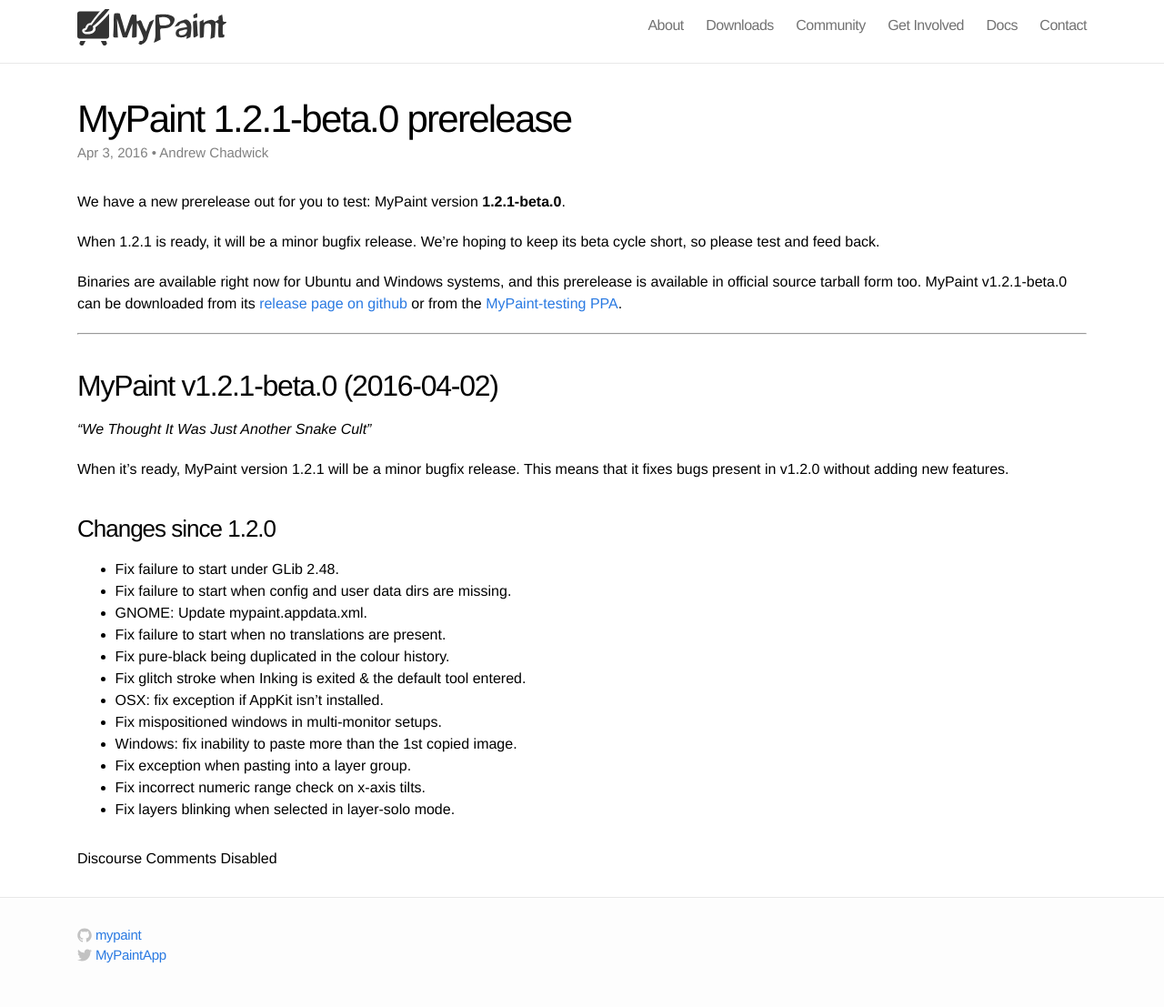
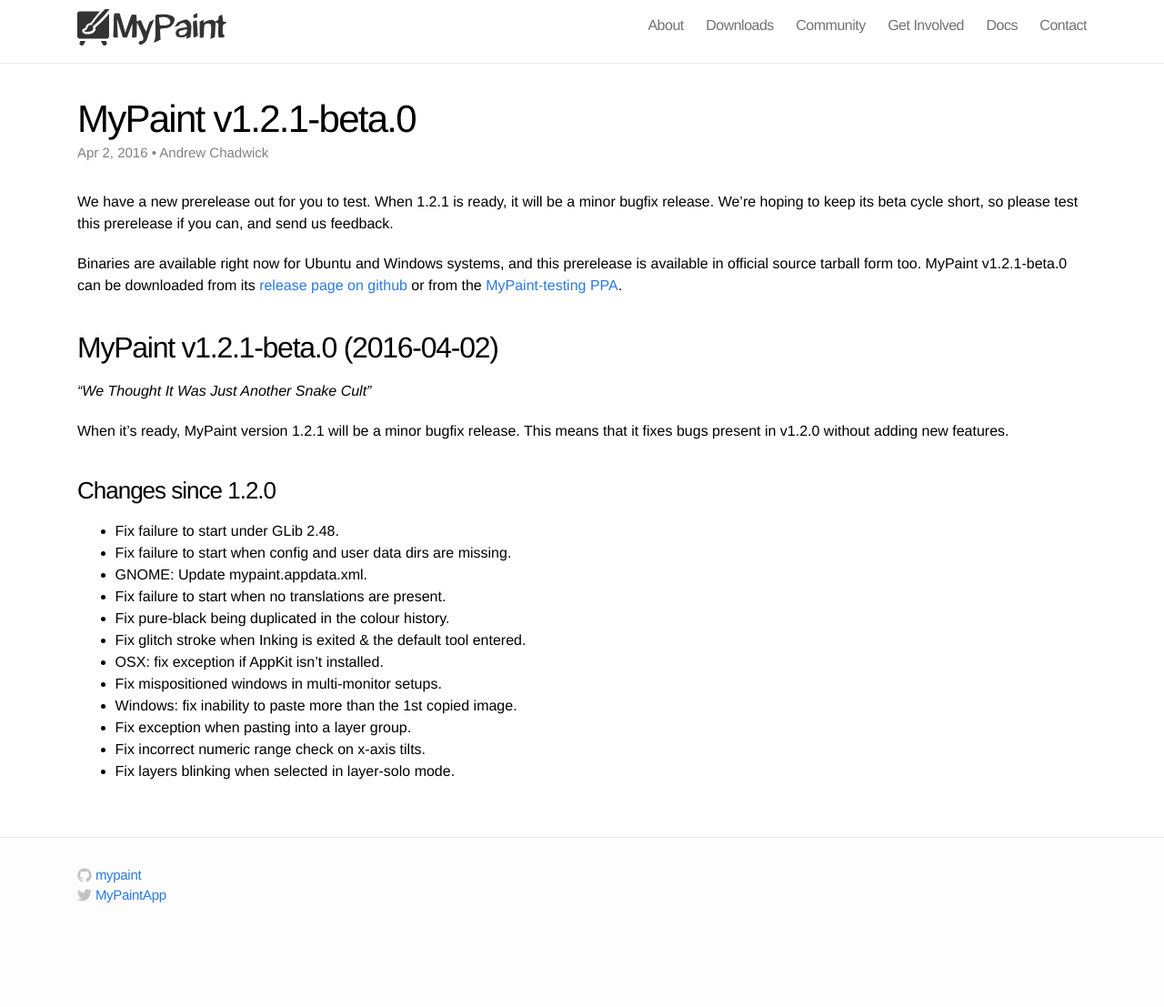
Before and after one commit to mypaint/website-2015, a Jekyll site: the page built from _posts/2016-04-03-mypaint-v1-2-1-beta-0.md, in a window 1280 px wide. Shown: the whole page at 91% size. Built offline with Jekyll 4.4.1, drawn with Linux system fonts in a browser that asks for light colours; a script that is not in the unit is left out; after the commit the page ends 1041 px from its top, so only the background shows below that.

Commit message:
Wind back publish date and tweak text
(Dratted BST.)

```diff
--- a/_posts/2016-04-03-mypaint-v1-2-1-beta-0-prerelease.md
+++ b/_posts/2016-04-03-mypaint-v1-2-1-beta-0.md
@@ -1,27 +1,21 @@
 ---
 layout: post
-title: "MyPaint 1.2.1-beta.0 prerelease"
+title: "MyPaint v1.2.1-beta.0"
 author: Andrew Chadwick
-date: 2016-04-03 00:06:00
+date: 2016-04-02 23:28:00
 categories: blog
-comments: off
 ---
 
-We have a new prerelease out for you to test:
-MyPaint version **1.2.1-beta.0**.
-
+We have a new prerelease out for you to test.
 When 1.2.1 is ready, it will be a minor bugfix release.
 We're hoping to keep its beta cycle short,
-so please test and feed back.
+so please test this prerelease if you can, and send us feedback.
 
 Binaries are available right now for Ubuntu and Windows systems,
 and this prerelease is available in official source tarball form too.
 MyPaint v1.2.1-beta.0 can be downloaded from its
 [release page on github](https://github.com/mypaint/mypaint/releases/tag/v1.2.1-beta.0)
-or from the
-[MyPaint-testing PPA](https://launchpad.net/~achadwick/+archive/ubuntu/mypaint-testing).
-
--------------------
+or from the [MyPaint-testing PPA](https://launchpad.net/~achadwick/+archive/ubuntu/mypaint-testing).
 
 ## MyPaint v1.2.1-beta.0 (2016-04-02)
 
```
